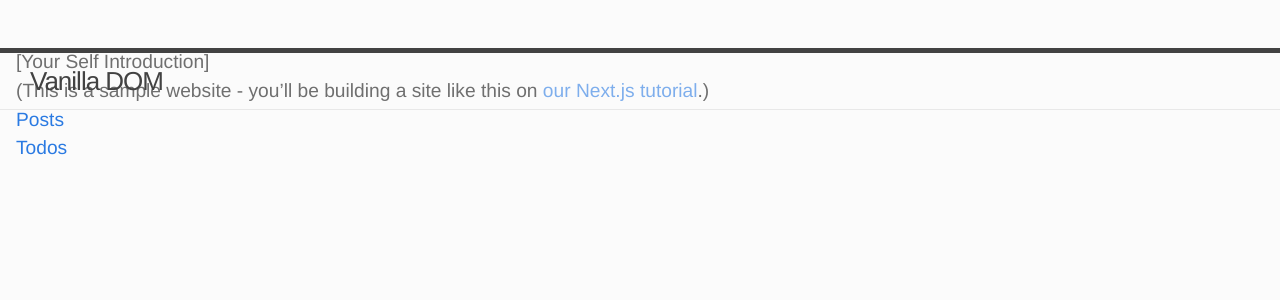
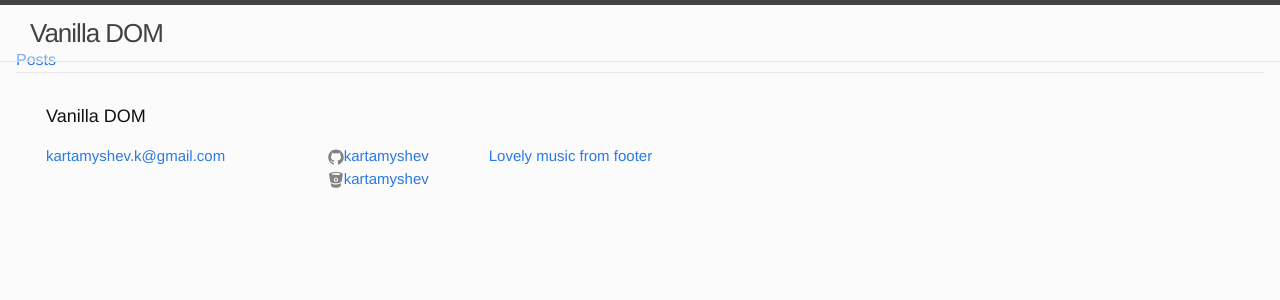
Before and after one commit to kartamyshev/blog, a Next.js app: page / in a window 1280 px wide. Shown: the top 300 px of the page. Built offline with nearby package versions, Linux system fonts and the light colour scheme.

Commit message:
add footer component

```diff
--- /dev/null
+++ b/components/footer/footer.module.scss
@@ -0,0 +1,80 @@
+@import '../../styles/variables';
+@import '../../styles/mixins';
+@import '../../styles/extends';
+
+.container {
+  border-top: 1px solid $grey-color-light;
+  padding: $spacing-unit 0;
+  //    background: #efefef;
+  //    box-shadow: 0 0 9px rgba(0, 0, 0, 0.1) inset;
+}
+
+.footerHeading {
+  font-size: 18px;
+  margin-bottom: $spacing-unit / 2;
+}
+
+.contactList,
+.socialMediaList {
+  list-style: none;
+  margin-left: 0;
+}
+
+.footerColWrapper {
+  font-size: 15px;
+  color: $grey-color;
+  margin-left: -$spacing-unit / 2;
+  @extend %clearfix;
+}
+
+.footerCol {
+  float: left;
+  margin-bottom: $spacing-unit / 2;
+  padding-left: $spacing-unit / 2;
+}
+
+.footerCol1 {
+  width: -webkit-calc(35% - (#{$spacing-unit} / 2));
+  width:         calc(35% - (#{$spacing-unit} / 2));
+}
+
+.footerCol2 {
+  width: -webkit-calc(20% - (#{$spacing-unit} / 2));
+  width:         calc(20% - (#{$spacing-unit} / 2));
+}
+
+.footerCol3 {
+  width: -webkit-calc(45% - (#{$spacing-unit} / 2));
+  width:         calc(45% - (#{$spacing-unit} / 2));
+  .text {
+      text-align: right;
+  }
+}
+
+@include media-query($on-laptop) {
+  .footerCol1,
+  .footerCol2 {
+      width: -webkit-calc(50% - (#{$spacing-unit} / 2));
+      width:         calc(50% - (#{$spacing-unit} / 2));
+  }
+
+  .footerCol3 {
+      width: -webkit-calc(100% - (#{$spacing-unit} / 2));
+      width:         calc(100% - (#{$spacing-unit} / 2));
+      .text {
+          text-align: left;
+      }
+  }
+
+  .history-back {
+      display: none;
+  }
+}
+
+@include media-query($on-palm) {
+  .footerCol {
+      float: none;
+      width: -webkit-calc(100% - (#{$spacing-unit} / 2));
+      width:         calc(100% - (#{$spacing-unit} / 2));
+  }
+}
--- /dev/null
+++ b/components/footer/index.tsx
@@ -0,0 +1,100 @@
+import styles from './footer.module.scss';
+
+export default function Footer() {
+	return (
+		<footer className={styles.container}>
+
+      <div className="wrapper">
+
+          <h2 className={styles.footerHeading}>Vanilla DOM</h2>
+
+          <div className={styles.footerColWrapper}>
+              <div className={`${styles.footerCol} ${styles.footerCol1}`}>
+                  <ul className={styles.contactList}>
+                      <li><a href="mailto:{{ site.email }}">kartamyshev.k@gmail.com</a></li>
+                  </ul>
+              </div>
+
+              <div className={`${styles.footerCol} ${styles.footerCol2}`}>
+                  <ul className={styles.socialMediaList}>
+
+                      <li>
+                          <a href="https://github.com/kartamyshev">
+                              <span className="icon icon--github">
+                                  <svg viewBox="0 0 16 16">
+                                      <path
+                                              d="M7.999,0.431c-4.285,0-7.76,3.474-7.76,7.761 c0,3.428,2.223,6.337,5.307,7.363c0.388,
+                                            0.071,0.53-0.168,0.53-0.374c0-0.184-0.007-0.672-0.01-1.32 c-2.159,
+                                            0.469-2.614-1.04-2.614-1.04c-0.353-0.896-0.862-1.135-0.862-1.135c-0.705-0.481,
+                                            0.053-0.472,0.053-0.472 c0.779,0.055,1.189,0.8,1.189,0.8c0.692,1.186,1.816,
+                                            0.843,2.258,0.645c0.071-0.502,0.271-0.843,0.493-1.037 C4.86,11.425,3.049,
+                                            10.76,3.049,7.786c0-0.847,0.302-1.54,0.799-2.082C3.768,5.507,3.501,4.718,
+                                            3.924,3.65 c0,0,0.652-0.209,2.134,0.796C6.677,4.273,7.34,4.187,8,4.184c0.659,
+                                            0.003,1.323,0.089,1.943,0.261 c1.482-1.004,2.132-0.796,2.132-0.796c0.423,
+                                            1.068,0.157,1.857,0.077,2.054c0.497,0.542,0.798,1.235,0.798,2.082 c0,
+                                            2.981-1.814,3.637-3.543,3.829c0.279,0.24,0.527,0.713,0.527,1.437c0,
+                                            1.037-0.01,1.874-0.01,2.129 c0,0.208,0.14,0.449,0.534,0.373c3.081-1.028,
+                                            5.302-3.935,5.302-7.362C15.76,3.906,12.285,0.431,7.999,0.431z"></path>
+                                  </svg>
+                              </span>
+
+                              <span className="username">kartamyshev</span>
+                          </a>
+                      </li>
+
+
+                      <li>
+                          <a href="https://bitbucket.org/kartamyshev">
+                              <span className="icon icon--bitbucket">
+                                  <svg viewBox="0 0 32 32">
+                                      <path d="M29.208,3.519c-0.203-0.285-0.451-0.525-0.729-0.738c-0.61-0.475-1.297-0.814-2.01-1.102
+                                      c-1.516-0.611-3.097-0.971-4.701-1.229C19.81,0.137,17.836,0.012,15.762,0c-1.854,0.016-3.797,0.133-5.725,0.434
+                                      C8.668,0.649,7.316,0.94,6.002,1.385c-0.869,0.297-1.71,0.649-2.477,1.164C3.16,2.793,2.824,3.07,2.549,3.418
+                                      C2.205,3.856,2.058,4.344,2.147,4.897C2.32,5.989,2.48,7.082,2.66,8.169c0.264,1.611,0.537,3.222,0.811,4.828
+                                      c0.306,1.787,0.62,3.573,0.918,5.36c0.07,0.416,0.246,0.769,0.526,1.07c0.179,0.193,0.37,0.377,0.574,0.543
+                                      c0.73,0.59,1.562,1.01,2.432,1.354c2.082,0.83,4.259,1.205,6.485,1.328c1.616,0.09,3.23,0.033,4.838-0.187
+                                      c1.369-0.185,2.709-0.479,4.011-0.948c0.965-0.349,1.891-0.775,2.725-1.382c0.355-0.26,0.683-0.547,0.945-0.901
+                                      c0.181-0.238,0.305-0.504,0.354-0.805c0.397-2.341,0.809-4.679,1.196-7.021c0.362-2.172,0.701-4.346,1.058-6.518
+                                      C29.617,4.388,29.502,3.935,29.208,3.519z M15.82,19.64c-2.4-0.008-4.341-1.971-4.333-4.383c0.006-2.41,1.958-4.347,4.369-4.338
+                                      c2.425,0.008,4.359,1.961,4.35,4.387C20.195,17.704,18.227,19.648,15.82,19.64z M24.522,4.394
+                                      c-0.124,0.139-0.274,0.262-0.436,0.357c-0.45,0.268-0.951,0.409-1.454,0.541c-0.952,0.243-1.923,0.383-2.896,0.485
+                                      c-1.281,0.136-2.565,0.183-3.791,0.188c-1.49-0.008-2.914-0.068-4.332-0.238c-1.064-0.129-2.124-0.291-3.146-0.633
+                                      C8.164,4.99,7.869,4.858,7.584,4.713C7.438,4.641,7.309,4.528,7.198,4.409c-0.197-0.215-0.196-0.45,0.005-0.663
+                                      C7.32,3.621,7.463,3.514,7.61,3.43C8.034,3.184,8.5,3.041,8.969,2.918c0.983-0.256,1.985-0.402,2.994-0.509
+                                      c1.652-0.17,3.308-0.221,4.967-0.172c1.524,0.045,3.045,0.158,4.55,0.431c0.706,0.127,1.407,0.274,2.075,0.545
+                                      c0.236,0.096,0.463,0.217,0.683,0.346c0.109,0.064,0.208,0.164,0.288,0.266C24.668,4.007,24.674,4.222,24.522,4.394z
+                                      M26.186,22.761c0.009,0.088-0.004,0.183-0.021,0.271c-0.305,1.604-0.614,3.205-0.911,4.811c-0.101,0.539-0.344,0.99-0.724,1.377
+                                      c-0.422,0.432-0.918,0.752-1.448,1.023c-0.979,0.498-2.018,0.811-3.085,1.031c-1.377,0.286-2.771,0.414-3.563,0.407
+                                      c-2.41-0.006-4.184-0.198-5.917-0.698c-0.802-0.23-1.577-0.529-2.3-0.953c-0.379-0.222-0.732-0.478-1.042-0.789
+                                      c-0.388-0.392-0.64-0.846-0.741-1.396c-0.296-1.604-0.609-3.207-0.915-4.81c-0.016-0.081-0.021-0.163-0.019-0.245
+                                      c0.019-0.394,0.37-0.597,0.724-0.423c0.036,0.021,0.072,0.041,0.105,0.063c1.174,0.853,2.484,1.423,3.858,1.856
+                                      c1.262,0.4,2.556,0.641,3.873,0.758c1.52,0.138,3.031,0.104,4.54-0.11c2-0.28,3.91-0.851,5.687-1.827
+                                      c0.354-0.194,0.686-0.43,1.025-0.646c0.056-0.035,0.108-0.076,0.167-0.104C25.819,22.206,26.153,22.395,26.186,22.761z
+                                      M18.027,15.284c-0.005,1.203-0.992,2.184-2.197,2.178c-1.205-0.004-2.178-0.987-2.172-2.196c0.004-1.212,0.98-2.181,2.192-2.175
+                                      C17.059,13.097,18.03,14.073,18.027,15.284z"></path>
+                                  </svg>
+                              </span>
+
+                              <span className="username">kartamyshev</span>
+                          </a>
+
+
+                      </li>
+
+                  </ul>
+              </div>
+
+              <div className={`${styles.footerCol} ${styles.footerCol3}`}>
+                  <p className="text">
+                      <a href="https://www.youtube.com/watch?v=0HlE_oRdROo">
+                          Lovely music from footer
+                      </a>
+                  </p>
+              </div>
+          </div>
+
+      </div>
+
+    </footer>
+	)
+}
--- a/components/header/header.module.scss
+++ b/components/header/header.module.scss
@@ -9,6 +9,7 @@
   // Positioning context for the mobile navigation icon
   position: fixed;
   background: rgba(253, 253, 253, .4);
+  top: 0;
   left: 0;
   right: 0;
   z-index: 1;
--- a/components/layout.tsx
+++ b/components/layout.tsx
@@ -2,6 +2,7 @@ import Head from "next/head";
 import { useRouter } from "next/router";
 import styles from "./layout.module.css";
 import Header from "./header";
+import Footer from "./Footer";
 
 export const siteTitle = "Next.js Sample Website";
 
@@ -33,6 +34,7 @@ export default function Layout({
       </Head>
       <Header />
       <main>{children}</main>
+      <Footer />
       {/* {!home && (
         <div className={styles.backToHome}>
           <a onClick={back}>← Back</a>
--- a/pages/index.js
+++ b/pages/index.js
@@ -9,32 +9,13 @@ export default function Home() {
       <Head>
         <title>{siteTitle}</title>
       </Head>
-      <section className={utilStyles.headingMd}>
-        <p>[Your Self Introduction]</p>
-        <p>
-          (This is a sample website - you’ll be building a site like this on{" "}
-          <a href="https://nextjs.org/learn">our Next.js tutorial</a>.)
-        </p>
       <ul className={utilStyles.list}>
-          {false && (
-            <li className={utilStyles.listItem}>
-              <Link href="/dashboard">
-                <a>Dashboard</a>
-              </Link>
-            </li>
-          )}
         <li className={utilStyles.listItem}>
           <Link href="/posts">
             <a>Posts</a>
           </Link>
         </li>
-          <li className={utilStyles.listItem}>
-            <Link href="/todos">
-              <a>Todos</a>
-            </Link>
-          </li>
       </ul>
-      </section>
     </Layout>
   );
 }
--- a/styles/_base.scss
+++ b/styles/_base.scss
@@ -1,6 +1,7 @@
 @import "./variables";
 @import "./reset";
 @import "./mixins";
+@import "./extends";
 
 body {
     font-family: $base-font-family;
@@ -73,7 +74,7 @@ pre {
     max-width:         calc(#{$content-width} - (#{$spacing-unit} * 2));
     padding-right: $spacing-unit;
     padding-left: $spacing-unit;
-    @extend %clearfix !optional;
+    @extend %clearfix;
 
     @include media-query($on-laptop) {
         max-width: -webkit-calc(#{$content-width} - (#{$spacing-unit}));
--- a/styles/utils.module.css
+++ b/styles/utils.module.css
@@ -1,11 +1,3 @@
-.heading2Xl {
-  font-size: 2.5rem;
-  line-height: 1.2;
-  font-weight: 800;
-  letter-spacing: -0.05rem;
-  margin: 1rem 0;
-}
-
 .headingXl {
   font-size: 2rem;
   line-height: 1.3;
```
Lines whose indentation alone changed are shown as unchanged.
